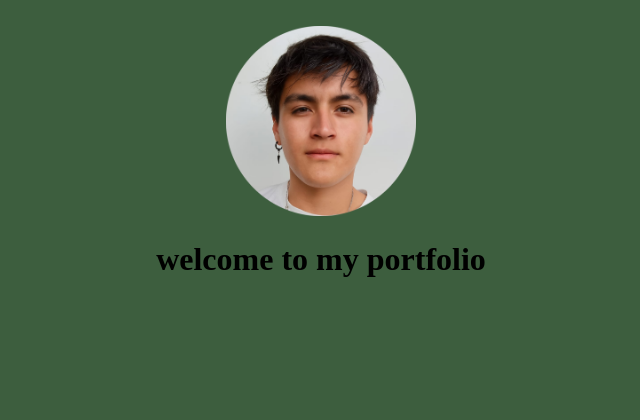
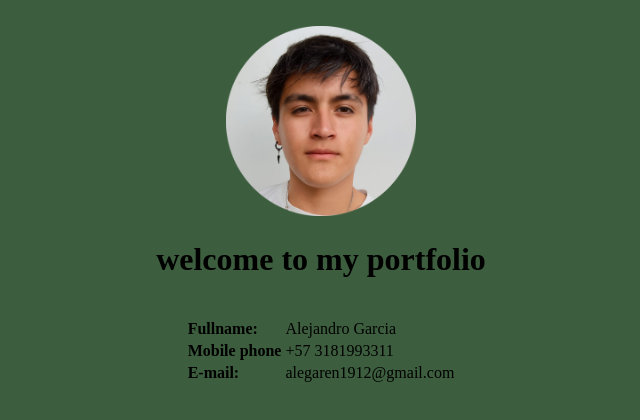
Before and after one commit to alejandrogarcia1912/alejandrogarcia1912.github.io, a plain HTML site: page index.html in a window 1280 px wide. Shown: the whole page, without its empty margins (319-959 px from the left). Drawn offline with Linux system fonts and the light colour scheme.

Commit message:
Index file: Add personal information

```diff
--- a/index.html
+++ b/index.html
@@ -9,7 +9,19 @@
     <br>
     <center>
         <img src="images/xD.png" width="15%"><be>
-        <h1>welcome to my portfolio</h1>
+        <h1>welcome to my portfolio</h1><br>
+        <table border="0">
+            <tr>
+                <td><label><b>Fullname:</b></label></td>
+                <td><label>Alejandro Garcia</label></td>
+            </tr>
+                <td><label><b>Mobile phone</b></label></td>
+                <td><label>+57 3181993311</label></td>
+            </tr>
+                <td><label><b>E-mail:</b></label></td>
+                <td><label>alegaren1912@gmail.com</label></td>
+            </tr>
+        </table>
     </center>
 </body>
 </html>
```
